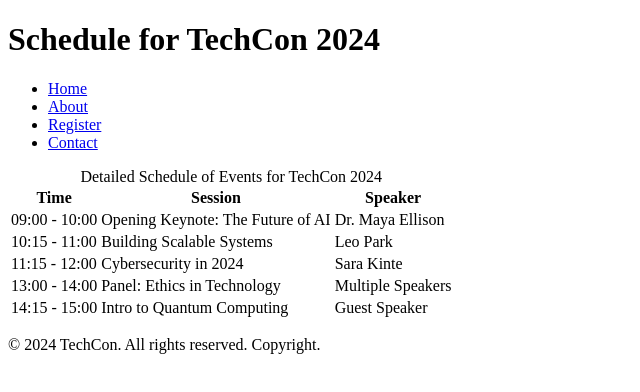
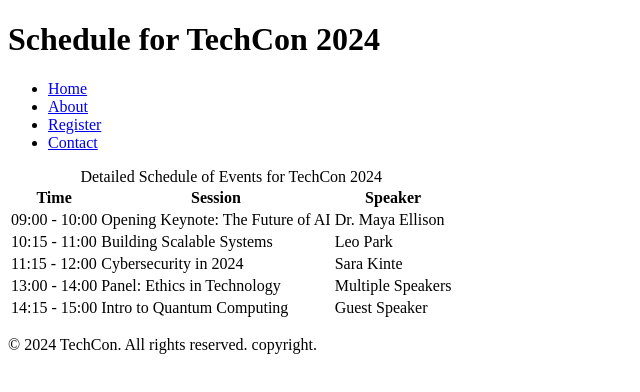
Before and after one commit to BerryMuchocho/TechCon_HTML, a plain HTML site: page techcon_website/schedule.html in a window 1280 px wide. Shown: the full height of the page, 0-640 px from the left. Drawn offline with Linux system fonts and the light colour scheme.

Commit message:
Fixed copyright text casing in footer

```diff
--- a/techcon_website/schedule.html
+++ b/techcon_website/schedule.html
@@ -59,7 +59,7 @@
     </main>
 
     <footer>
-        <p>© 2024 TechCon. All rights reserved. Copyright.</p>
+        <p>© 2024 TechCon. All rights reserved. copyright.</p>
     </footer>
 </body>
 </html>
```
